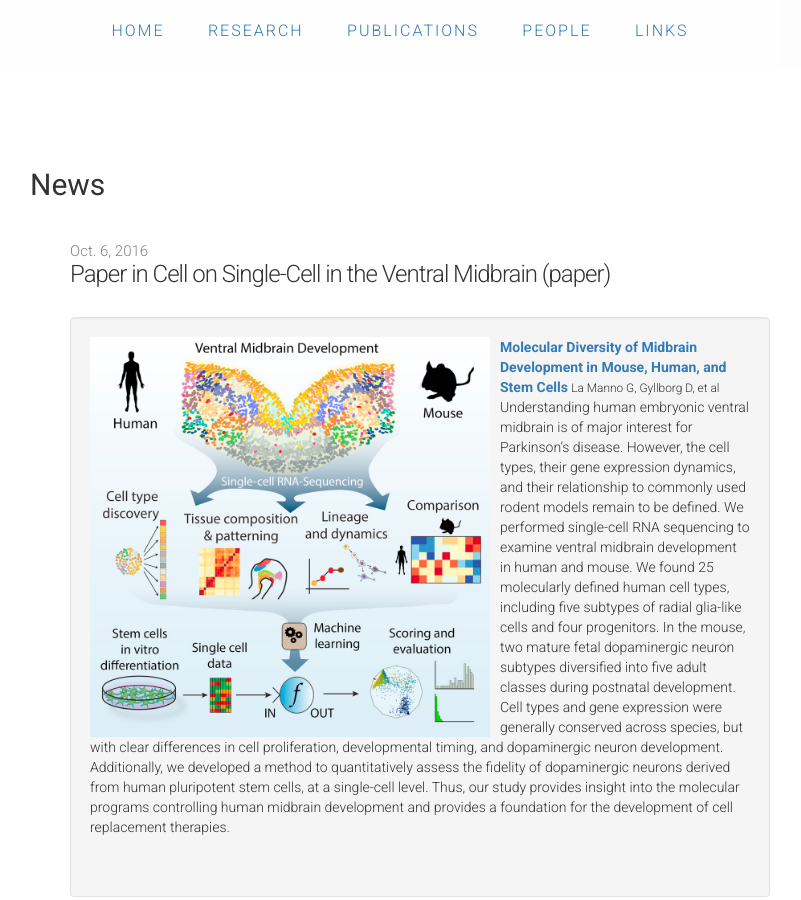
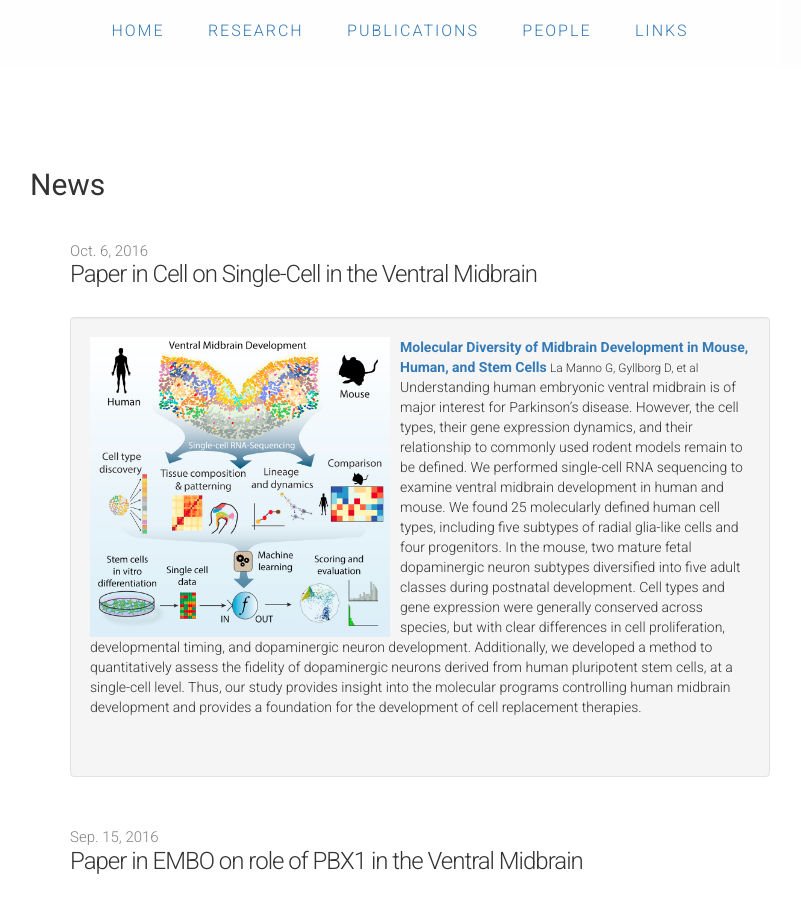
Before and after one commit to ArenasLab/arenaslab.github.io, a Jekyll site: the page index.html, which Jekyll copies as it is, in a window 1280 px wide and 900 px high, scrolled down 472 px. Shown: the whole window, without its empty margins (240-1041 px from the left). Built offline with Jekyll 4.4.1, drawn with Linux system fonts in a browser that asks for light colours.

Commit message:
Update index.html

```diff
--- a/index.html
+++ b/index.html
@@ -61,13 +61,13 @@
         <ul class="posts">
           <li>
             <span class="post-date">Oct. 6, 2016</span>
-            <span class="post-link">Paper in Cell on Single-Cell in the Ventral Midbrain (paper)</span>
+            <span class="post-link">Paper in Cell on Single-Cell in the Ventral Midbrain</span>
 
           </li>
           <div class="well">
             <li class="media">
               <div class="media-body">
-                <img class="pull-left" style="margin-right:10px;" src="/img/Cell_GraphicalAbstract.jpg" height="400px" />
+                <img class="pull-left" style="margin-right:10px;" src="/img/Cell_GraphicalAbstract.jpg" height="300px" />
                   <strong class="media-heading"><a href="http://www.cell.com/cell/fulltext/S0092-8674(16)31309-5">Molecular Diversity of Midbrain Development in Mouse, Human, and Stem Cells</a></strong>
                  <small>La Manno G, Gyllborg D, et al</small>
                  <p>Understanding human embryonic ventral midbrain is of major interest for Parkinson’s disease. However, the cell types,
@@ -94,7 +94,7 @@
           <div class="well">
             <li class="media">
               <div class="media-body">
-                <img class="pull-left" style="margin-right:10px;" src="/img/PBX.jpg" height="400px" />
+                <img class="pull-left" style="margin-right:10px;" src="/img/PBX.jpg" height="300px" />
                   <strong class="media-heading"><a href="http://emboj.embopress.org/content/35/18/1963">A PBX1 transcriptional network controls dopaminergic neuron development and is impaired in Parkinson's disease</a></strong>
                  <small>Villaescusa J, et al</small>
                  <p>Pre‐B‐cell leukemia homeobox (PBX) transcription factors are known to regulate organogenesis, but their molecular targets
```
